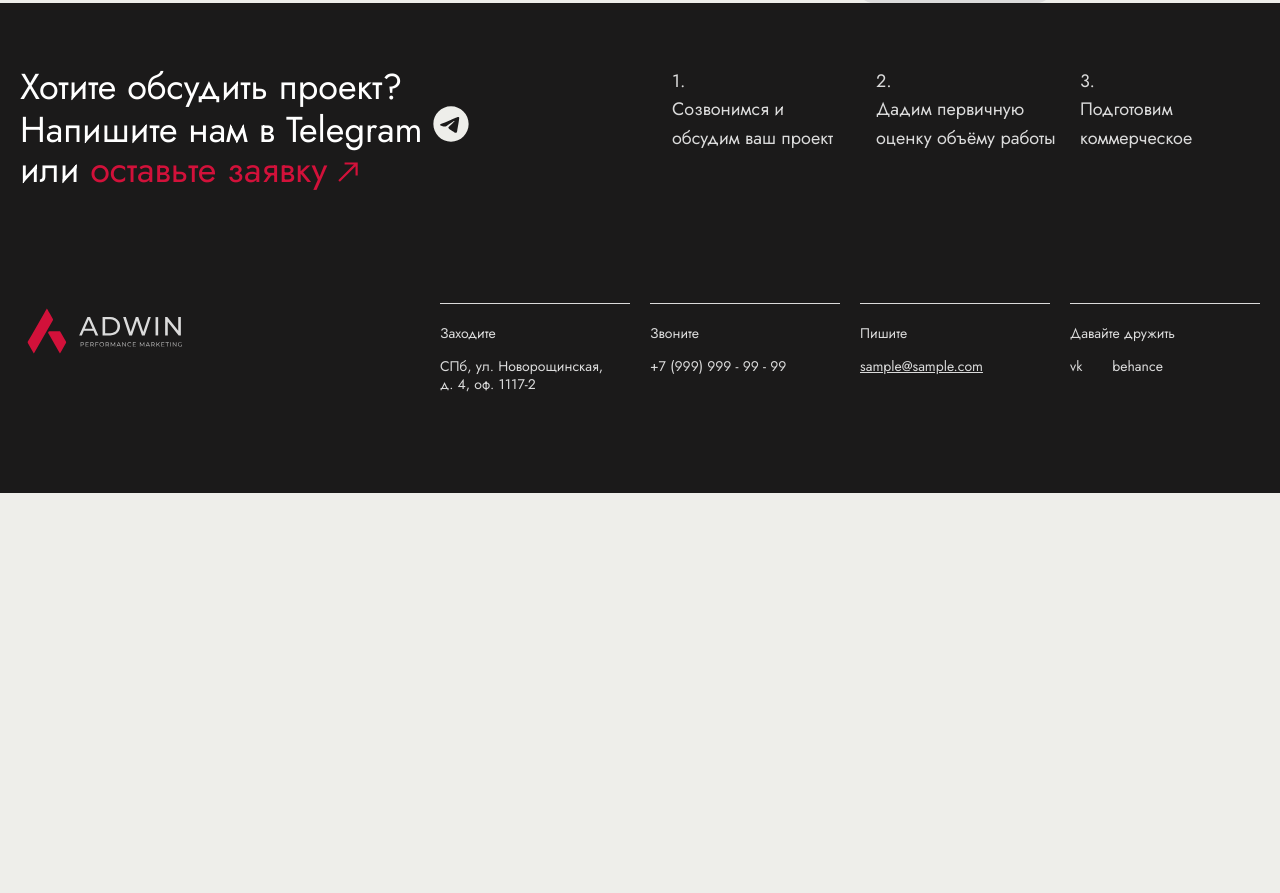
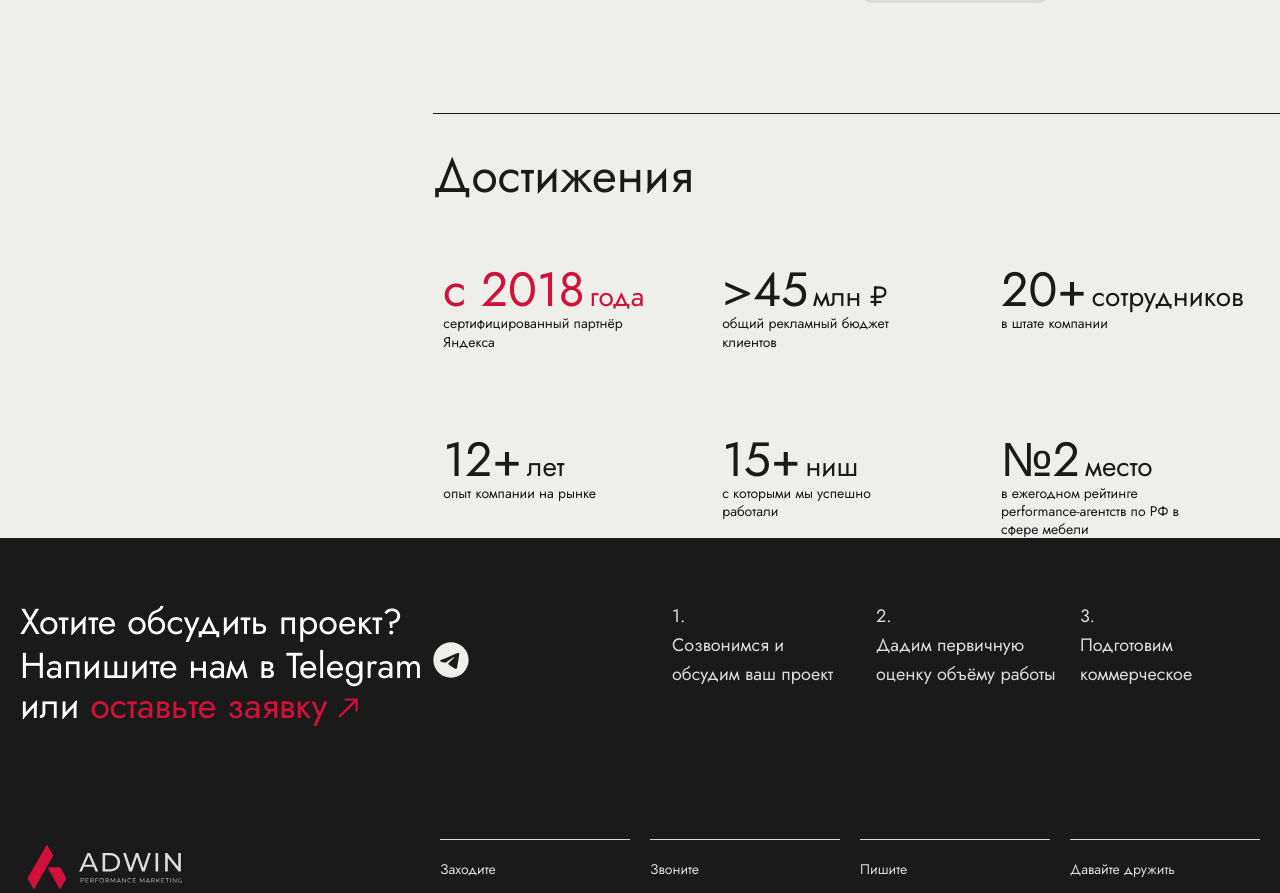
Before and after one commit to adwin-agency/adwin-site, a Next.js app: page /about in a window 1280 px wide. Shown: the part 1310-2203 px from the top of the page. Before the commit the page ends 1803 px from the top, so only its background shows below. Built offline with nearby package versions, Linux system fonts and the light colour scheme.

Commit message:
achievements

```diff
--- /dev/null
+++ b/components/about/Achievements.js
@@ -0,0 +1,17 @@
+import cn from 'classnames'
+import Stats from '../app/Stats'
+import styles from './Achievements.module.scss'
+
+export default function Achievements() {
+  return (
+    <section>
+      <h2 className='h2'>Достижения</h2>
+      <div className={cn('row', styles.row)}>
+        <div className={cn('col-2', styles.side)}></div>
+        <div className='col-4 col-lg-6'>
+          <Stats />
+        </div>
+      </div>
+    </section>
+  )
+}
--- /dev/null
+++ b/components/about/Achievements.module.scss
@@ -0,0 +1,19 @@
+.row {
+  margin-top: 56rem;
+}
+
+@include media(lg) {
+  .row {
+    margin-top: 64rem;
+  }
+
+  .side {
+    display: none;
+  }
+}
+
+@include media(xl) {
+  .row {
+    margin-top: 85rem;
+  }
+}
--- a/components/about/MainAbout.js
+++ b/components/about/MainAbout.js
@@ -2,6 +2,7 @@ import Partners from './Partners'
 import Competencies from './Competencies'
 import Divider from '../ui/Divider'
 import styles from './MainAbout.module.scss'
+import Achievements from './Achievements'
 
 export default function MainAbout() {
   return (
@@ -13,6 +14,8 @@ export default function MainAbout() {
             <Partners />
             <Divider className={styles.divider1} />
             <Competencies />
+            <Divider className={styles.divider2} />
+            <Achievements />
           </div>
         </div>
       </div>
--- a/components/about/MainAbout.module.scss
+++ b/components/about/MainAbout.module.scss
@@ -3,7 +3,11 @@
 }
 
 .divider1 {
-  margin: 40rem 33rem;
+  margin: 40rem 0 33rem;
+}
+
+.divider2 {
+  margin: 114rem 0 26rem;
 }
 
 @include media(lg) {
@@ -13,6 +17,10 @@
 
   .divider1 {
     margin: 116rem (-$container-padding) 34rem 0;
+  }
+
+  .divider2 {
+    margin: 110rem (-$container-padding) 36rem 0;
   }
 }
 
@@ -24,4 +32,8 @@
   .divider1 {
     margin: 104rem (-$container-padding-xl) 54rem 0;
   }
+
+  .divider2 {
+    margin: 135rem (-$container-padding-xl) 56rem 0;
+  }
 }
--- a/components/app/Stats.js
+++ b/components/app/Stats.js
@@ -1,44 +1,11 @@
 import cn from 'classnames'
+import data from '/data/stats'
 import styles from './Stats.module.scss'
-
-const items = [
-  {
-    id: 1,
-    em: true,
-    num: 'с 2018',
-    unit: 'года',
-    desc: 'сертифицированный партнёр Яндекса'
-  },
-  {
-    id: 2,
-    num: '>45',
-    unit: 'млн ₽',
-    desc: 'общий рекламный бюджет клиентов'
-  },
-  {
-    id: 3,
-    num: '20+',
-    unit: 'сотрудников',
-    desc: 'в штате компании'
-  },
-  {
-    id: 4,
-    num: '12+',
-    unit: 'лет',
-    desc: 'опыт компании на рынке'
-  },
-  {
-    id: 5,
-    num: '15+',
-    unit: 'ниш',
-    desc: 'с которыми мы успешно работали'
-  }
-]
 
 export default function Stats() {
   return (
     <div className={styles.el}>
-      {items.map(item => (
+      {data.map(item => (
         <div key={item.id} className={styles.item}>
           <p className={cn(styles.title, { [styles.em]: item.em })}>
             <span className={cn('num', styles.num)}>{item.num}</span>
--- /dev/null
+++ b/data/stats.js
@@ -0,0 +1,39 @@
+export default [
+  {
+    id: 1,
+    em: true,
+    num: 'с 2018',
+    unit: 'года',
+    desc: 'сертифицированный партнёр Яндекса'
+  },
+  {
+    id: 2,
+    num: '>45',
+    unit: 'млн ₽',
+    desc: 'общий рекламный бюджет клиентов'
+  },
+  {
+    id: 3,
+    num: '20+',
+    unit: 'сотрудников',
+    desc: 'в штате компании'
+  },
+  {
+    id: 4,
+    num: '12+',
+    unit: 'лет',
+    desc: 'опыт компании на рынке'
+  },
+  {
+    id: 5,
+    num: '15+',
+    unit: 'ниш',
+    desc: 'с которыми мы успешно работали'
+  },
+  {
+    id: 6,
+    num: '№2',
+    unit: 'место',
+    desc: 'в ежегодном рейтинге performance-агентств по РФ в сфере мебели'
+  }
+]
```
